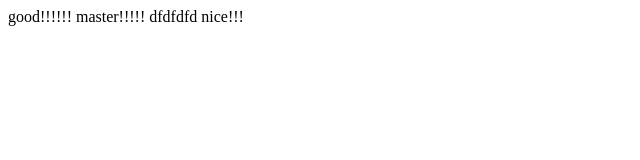
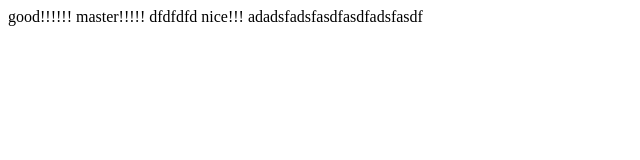
Before and after one commit to hoolajjang/nodejs, a plain HTML site: page index.html in a window 1280 px wide. Shown: the whole page, without its empty margins (0-640 px from the left). Drawn offline with Linux system fonts and the light colour scheme.

Commit message:
nnn branch

```diff
--- a/index.html
+++ b/index.html
@@ -9,6 +9,7 @@
 		master!!!!!
 		dfdfdfd
 		nice!!!
+		adadsfadsfasdfasdfadsfasdf
 	</div>
 </body>
 <script>
```
